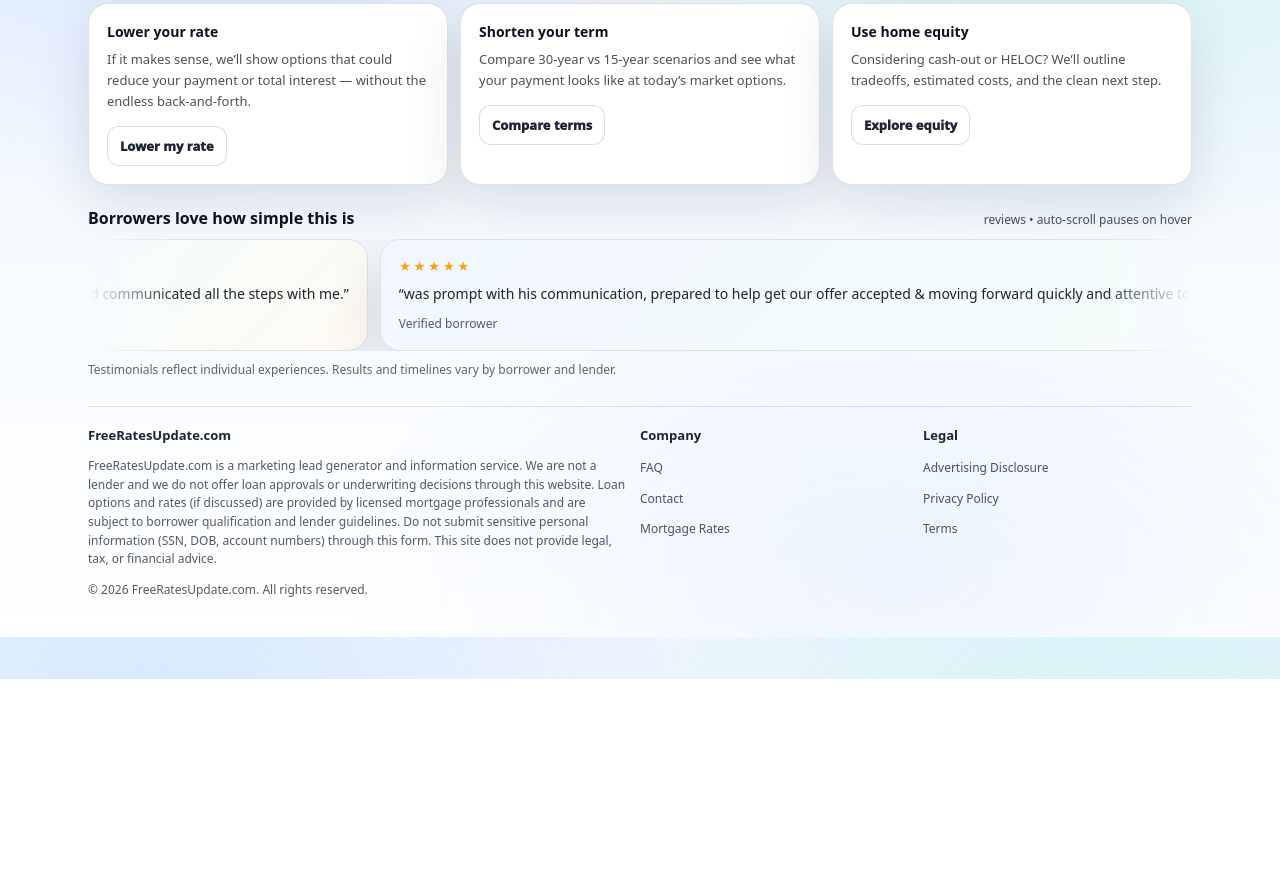
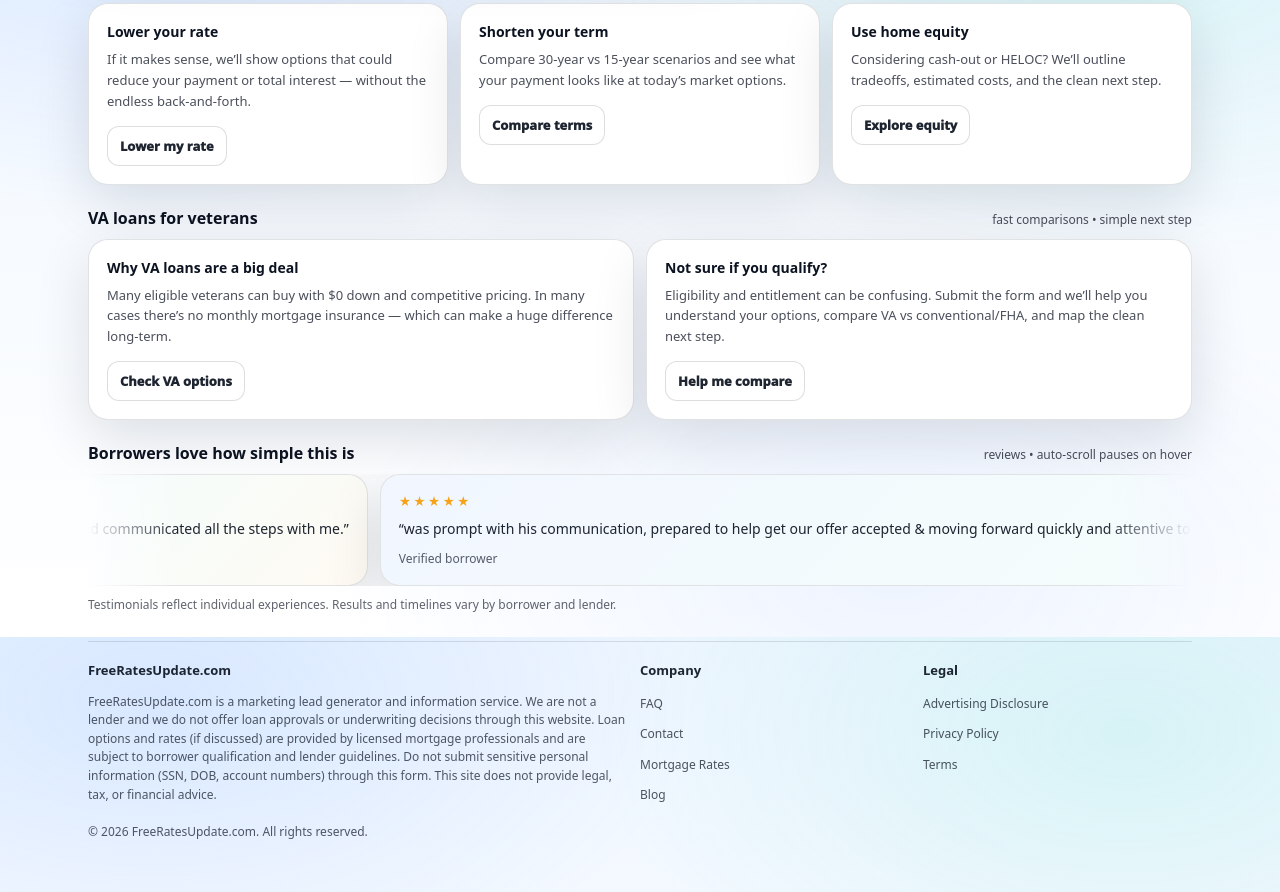
Before and after one commit to davidmday99-lgtm/freeratesupdate.com, a plain HTML site: page index.html in a window 1280 px wide. Shown: the part 963-1855 px from the top of the page. Before the commit the page ends 1642 px from the top, so only its background shows below. Drawn offline with Linux system fonts and the light colour scheme.

Commit message:
Add veterans section and blog link in footer

```diff
--- a/index.html
+++ b/index.html
@@ -300,6 +300,8 @@
     /* Content blocks */
     .grid3{display:grid;grid-template-columns:repeat(3,1fr);gap:12px}
     @media (max-width: 960px){.grid3{grid-template-columns:1fr}}
+    .grid2{display:grid;grid-template-columns:repeat(2,1fr);gap:12px}
+    @media (max-width: 960px){.grid2{grid-template-columns:1fr}}
     .info{padding:18px}
     .info h3{margin:0 0 8px;font-size:14px}
     .info p{margin:0;color:var(--muted);font-size:13px;line-height:1.6}
@@ -516,6 +518,26 @@
         </div>
       </div>
 
+      <div class="section" aria-label="Veterans">
+        <div class="sectionTitle">
+          <h2>VA loans for veterans</h2>
+          <div class="hint">fast comparisons • simple next step</div>
+        </div>
+
+        <div class="grid2">
+          <div class="card info">
+            <h3>Why VA loans are a big deal</h3>
+            <p>Many eligible veterans can buy with $0 down and competitive pricing. In many cases there’s no monthly mortgage insurance — which can make a huge difference long-term.</p>
+            <div class="ctaRow"><a class="ghost" href="#quote">Check VA options</a></div>
+          </div>
+          <div class="card info">
+            <h3>Not sure if you qualify?</h3>
+            <p>Eligibility and entitlement can be confusing. Submit the form and we’ll help you understand your options, compare VA vs conventional/FHA, and map the clean next step.</p>
+            <div class="ctaRow"><a class="ghost" href="#quote">Help me compare</a></div>
+          </div>
+        </div>
+      </div>
+
       <div class="section" aria-label="Testimonials">
         <div class="sectionTitle">
           <h2>Borrowers love how simple this is</h2>
@@ -544,6 +566,7 @@
             <a href="/faq.html">FAQ</a>
             <a href="/contact.html">Contact</a>
             <a href="/mortgage-rates.html">Mortgage Rates</a>
+            <a href="/blog/">Blog</a>
           </div>
           <div>
             <h4>Legal</h4>
```
